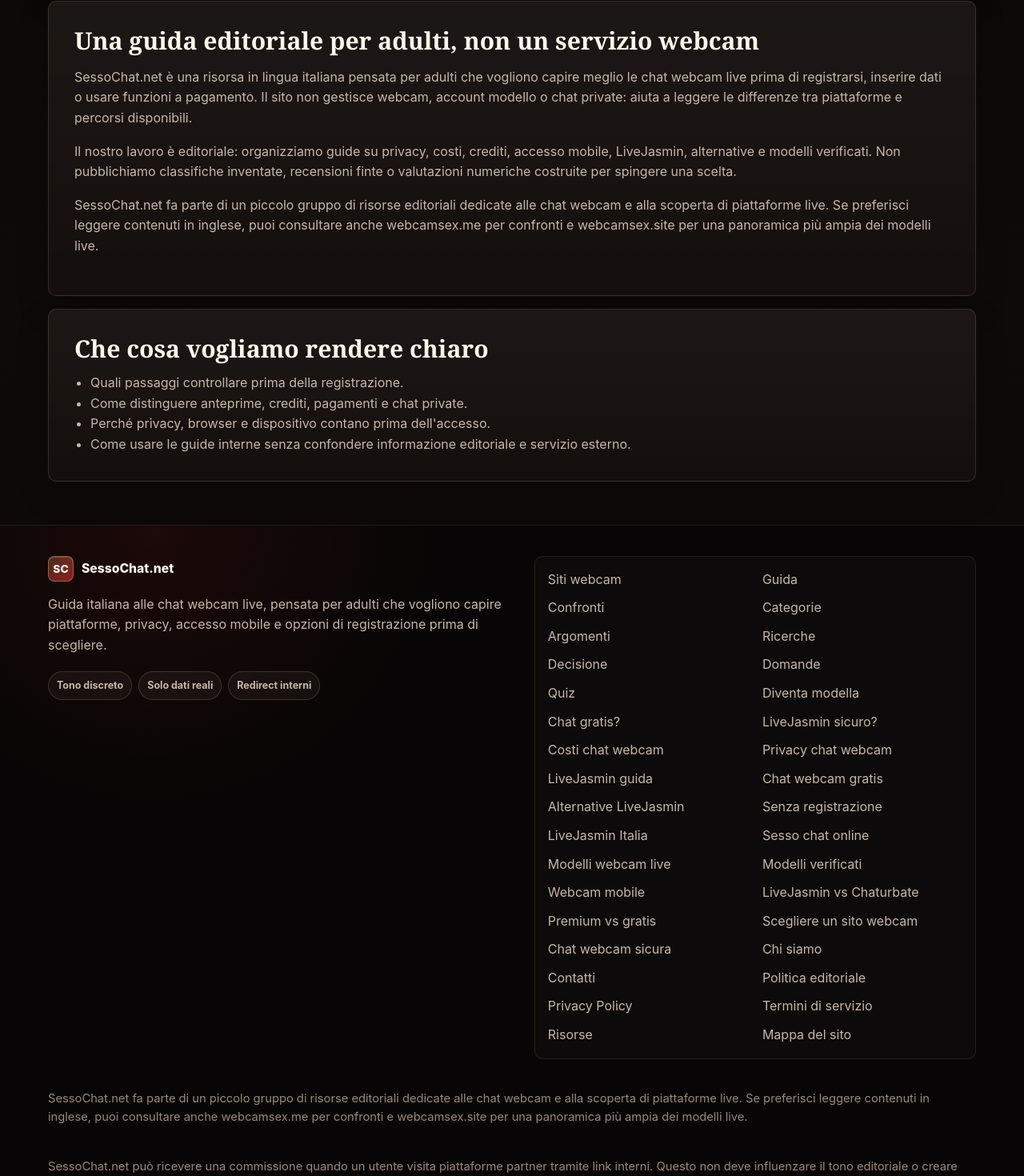
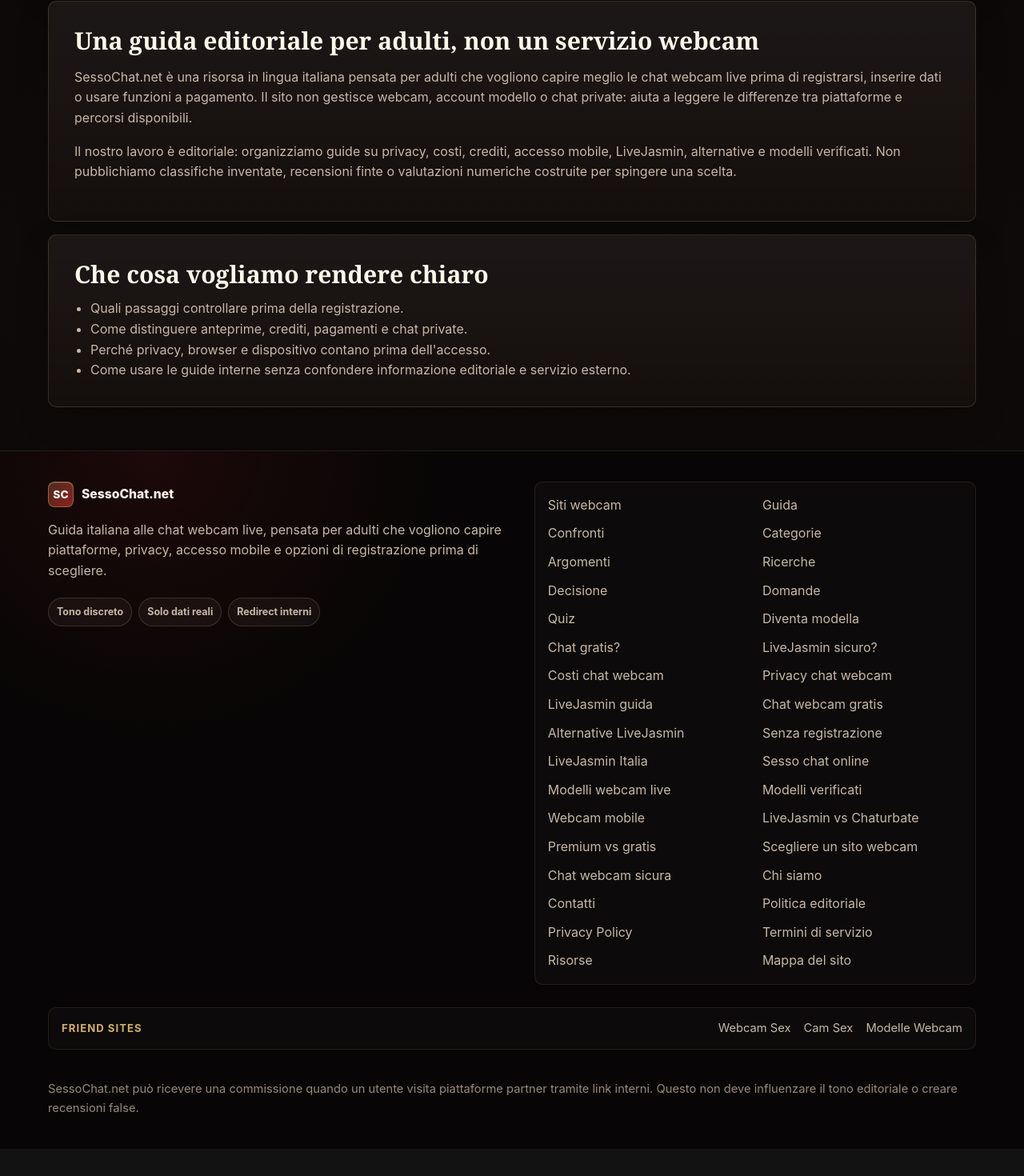
Before and after one commit to slimluca/Rebuild3, a Next.js app: page /chi-siamo in a window 1280 px wide. Shown: the part 696-2166 px from the top of the page at 80% size. After the commit the page ends 2132 px from the top, so only its background shows below. Built offline with nearby package versions, Linux system fonts and the light colour scheme; no server answers.

Commit message:
update footer friend sites links

```diff
--- a/app/chi-siamo/page.tsx
+++ b/app/chi-siamo/page.tsx
@@ -37,19 +37,6 @@
           mobile, LiveJasmin, alternative e modelli verificati. Non pubblichiamo classifiche
           inventate, recensioni finte o valutazioni numeriche costruite per spingere una scelta.
         </p>
-        <p>
-          SessoChat.net fa parte di un piccolo gruppo di risorse editoriali dedicate alle chat
-          webcam e alla scoperta di piattaforme live. Se preferisci leggere contenuti in inglese,
-          puoi consultare anche{" "}
-          <a href="https://webcamsex.me" rel="noopener">
-            webcamsex.me
-          </a>{" "}
-          per confronti e{" "}
-          <a href="https://webcamsex.site" rel="noopener">
-            webcamsex.site
-          </a>{" "}
-          per una panoramica più ampia dei modelli live.
-        </p>
       </article>
       <article className="page-card">
         <h2>Che cosa vogliamo rendere chiaro</h2>
--- a/app/globals.css
+++ b/app/globals.css
@@ -712,6 +712,42 @@
   color: var(--text-muted);
 }
 
+.friend-sites {
+  grid-column: 1 / -1;
+  display: flex;
+  align-items: center;
+  justify-content: space-between;
+  gap: 14px;
+  border: 1px solid rgba(211, 173, 111, 0.12);
+  border-radius: 10px;
+  background: rgba(255, 247, 234, 0.025);
+  padding: 14px 16px;
+}
+
+.friend-sites h2 {
+  margin: 0;
+  color: var(--accent-gold);
+  font-size: 0.82rem;
+  letter-spacing: 0.08em;
+  text-transform: uppercase;
+}
+
+.friend-sites div {
+  display: flex;
+  flex-wrap: wrap;
+  justify-content: flex-end;
+  gap: 10px 16px;
+}
+
+.friend-sites a {
+  color: var(--text-muted);
+  font-size: 0.92rem;
+}
+
+.friend-sites a:hover {
+  color: var(--text);
+}
+
 .affiliate-disclosure {
   grid-column: 1 / -1;
   margin: 10px 0 0;
@@ -754,6 +790,15 @@
   .check-panel,
   .footer-grid {
     grid-template-columns: 1fr;
+  }
+
+  .friend-sites {
+    align-items: flex-start;
+    flex-direction: column;
+  }
+
+  .friend-sites div {
+    justify-content: flex-start;
   }
 }
 
--- a/components/Footer.tsx
+++ b/components/Footer.tsx
@@ -37,6 +37,12 @@
   { href: "/mappa-del-sito", label: "Mappa del sito" }
 ];
 
+const friendSites = [
+  { href: "https://webcamsex.site", label: "Webcam Sex" },
+  { href: "https://webcamsex.me", label: "Cam Sex" },
+  { href: "https://modellewebcam.com", label: "Modelle Webcam" }
+];
+
 export function Footer() {
   return (
     <footer className="site-footer">
@@ -63,19 +69,16 @@
             </Link>
           ))}
         </nav>
-        <p className="affiliate-disclosure">
-          SessoChat.net fa parte di un piccolo gruppo di risorse editoriali dedicate alle chat
-          webcam e alla scoperta di piattaforme live. Se preferisci leggere contenuti in inglese,
-          puoi consultare anche{" "}
-          <a href="https://webcamsex.me" rel="nofollow noopener">
-            webcamsex.me
-          </a>{" "}
-          per confronti e{" "}
-          <a href="https://webcamsex.site" rel="nofollow noopener">
-            webcamsex.site
-          </a>{" "}
-          per una panoramica più ampia dei modelli live.
-        </p>
+        <nav className="friend-sites" aria-label="Friend Sites">
+          <h2>Friend Sites</h2>
+          <div>
+            {friendSites.map((site) => (
+              <a key={site.href} href={site.href}>
+                {site.label}
+              </a>
+            ))}
+          </div>
+        </nav>
         <p className="affiliate-disclosure">
           SessoChat.net può ricevere una commissione quando un utente visita piattaforme partner
           tramite link interni. Questo non deve influenzare il tono editoriale o creare recensioni
```
Also changed, not shown: app/risorse/page.tsx (+0 -16 lines).
